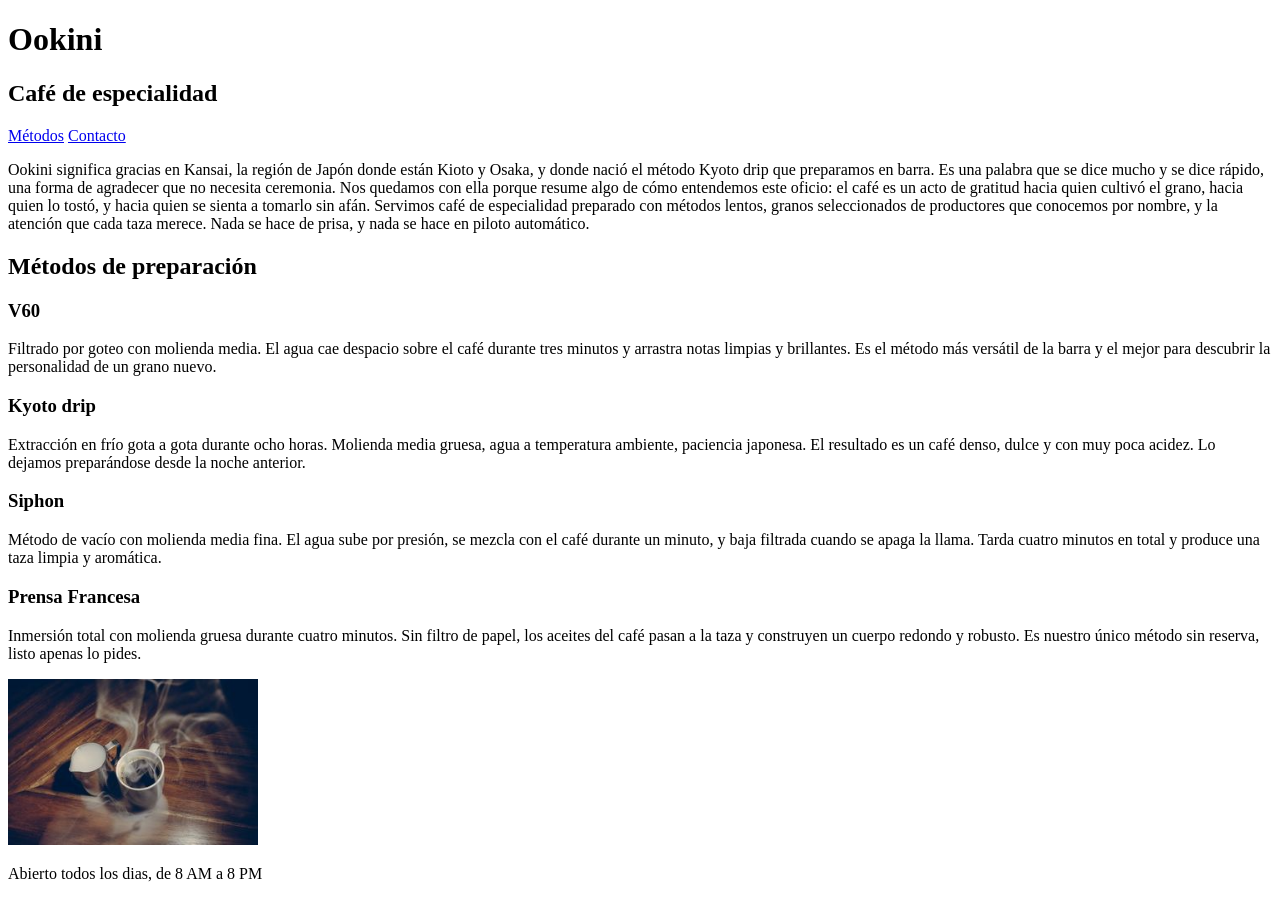
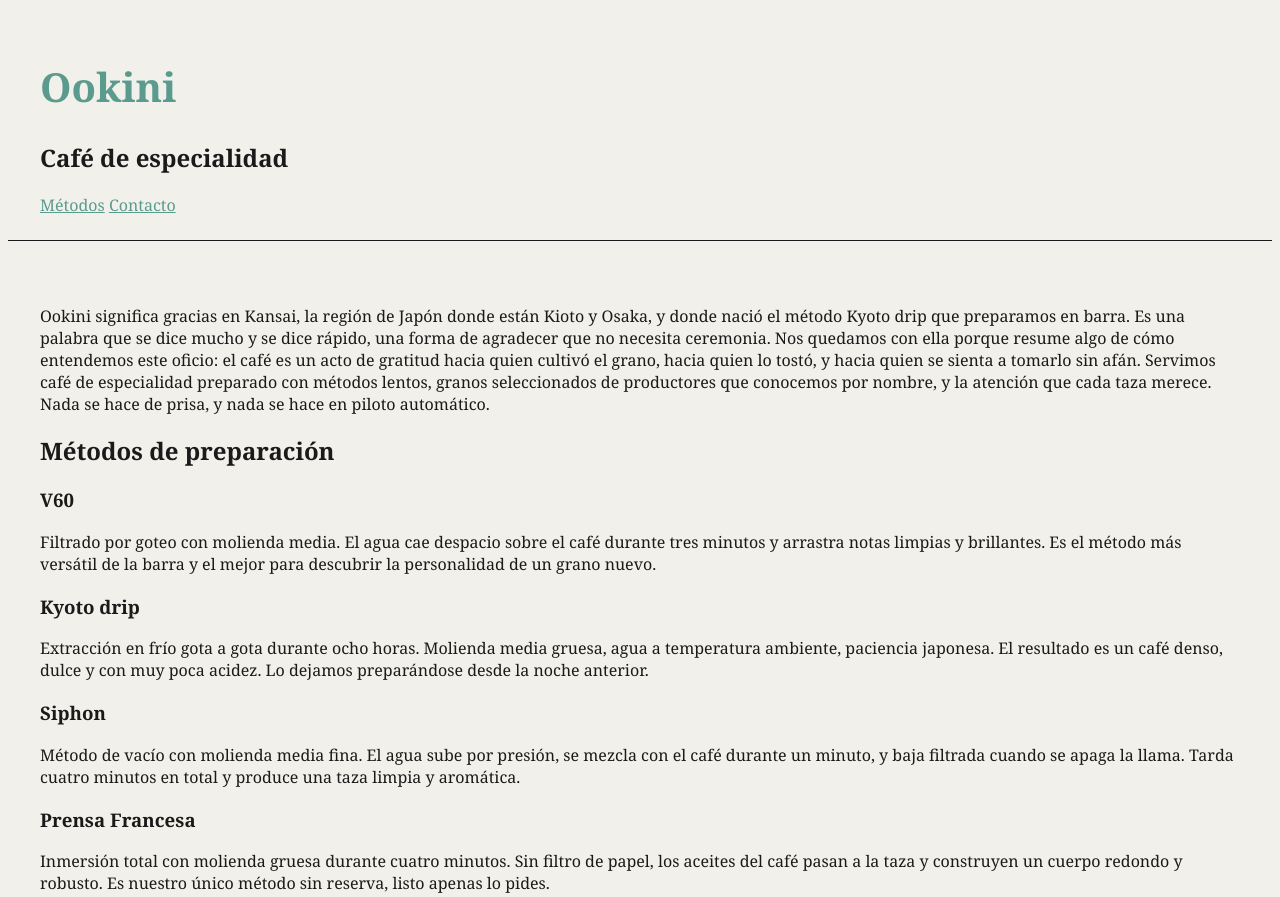
Before and after one commit to joedudev/curso-progra-basica, a plain HTML site: page ookini/index.html in a window 1280 px wide. Shown: the top 897 px of the page. Drawn offline with Linux system fonts and the light colour scheme.

Commit message:
14. Como darle estilo visual a tu pagina con CSS

```diff
--- a/ookini/index.html
+++ b/ookini/index.html
@@ -4,6 +4,7 @@
 		<meta charset="UTF-8" />
 		<meta name="viewport" content="width=device-width, initial-scale=1.0" />
 		<title>Ookini</title>
+		<link rel="stylesheet" href="styles.css" />
 	</head>
 	<body>
 		<header>
--- /dev/null
+++ b/ookini/styles.css
@@ -0,0 +1,19 @@
+body {
+	background-color: #f2f0ea;
+	font-family: Georgia, "Times New Roman", Times, serif;
+	color: #1a1a1a;
+}
+h1 {
+	color: #5b9b8e;
+	font-size: 2.5rem;
+}
+header {
+	padding: 1.5rem 2rem;
+	border-bottom: 1px solid #1a1a1a;
+}
+nav a {
+	color: #5b9b8e;
+}
+main {
+	padding: 3rem 2rem;
+}
```
